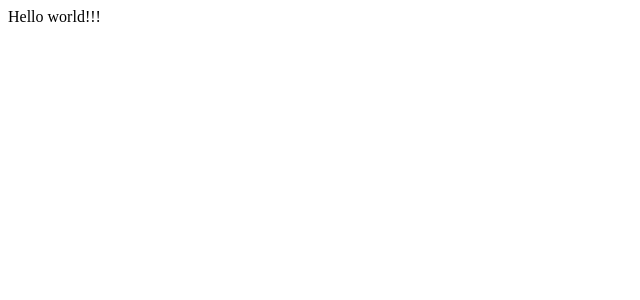
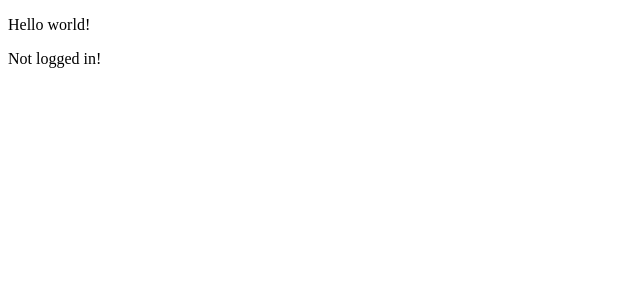
Before and after one commit to NicoleRauch/fml, a Next.js app: page / in a window 1280 px wide. Shown: the top 300 px of the page, without its empty margins (0-640 px from the left). Built offline with nearby package versions, Linux system fonts and the light colour scheme.

Commit message:
Added hocs/defaultPage.js to start login feature
Inspired by https://github.com/luisrudge/next.js-auth0

```diff
--- /dev/null
+++ b/hocs/defaultPage.js
@@ -0,0 +1,21 @@
+import React from 'react';
+import Head from 'next/head';
+
+export default Page => class DefaultPage extends React.Component {
+
+	constructor (props) {
+		super(props)
+	}
+
+	render() {
+		return (
+			<div>
+				<Head>
+					<meta name='viewport' content='width=device-width, initial-scale=1' />
+					<title>FavoriteMovieList</title>
+				</Head>
+				<Page />
+			</div>
+		)
+	}
+}
--- a/pages/index.js
+++ b/pages/index.js
@@ -1,2 +1,26 @@
-import React from 'react'
-export default () => <div>Hello world!!!</div>
+import React from 'react';
+import Head from 'next/head';
+
+import defaultPage from '../hocs/defaultPage';
+
+const LoggedInDiv = () => (
+	<div>
+		Logged in!
+    </div>
+)
+
+const NotLoggedInDiv = () => (
+	<div>
+		Not logged in!
+    </div>
+)
+
+const Index = ({ isAuthenticated }) => (
+	<div>
+		<p>Hello world!</p>
+		{isAuthenticated && <LoggedInDiv />}
+		{!isAuthenticated && <NotLoggedInDiv />}
+	</div>
+)
+
+export default defaultPage(Index);
```
